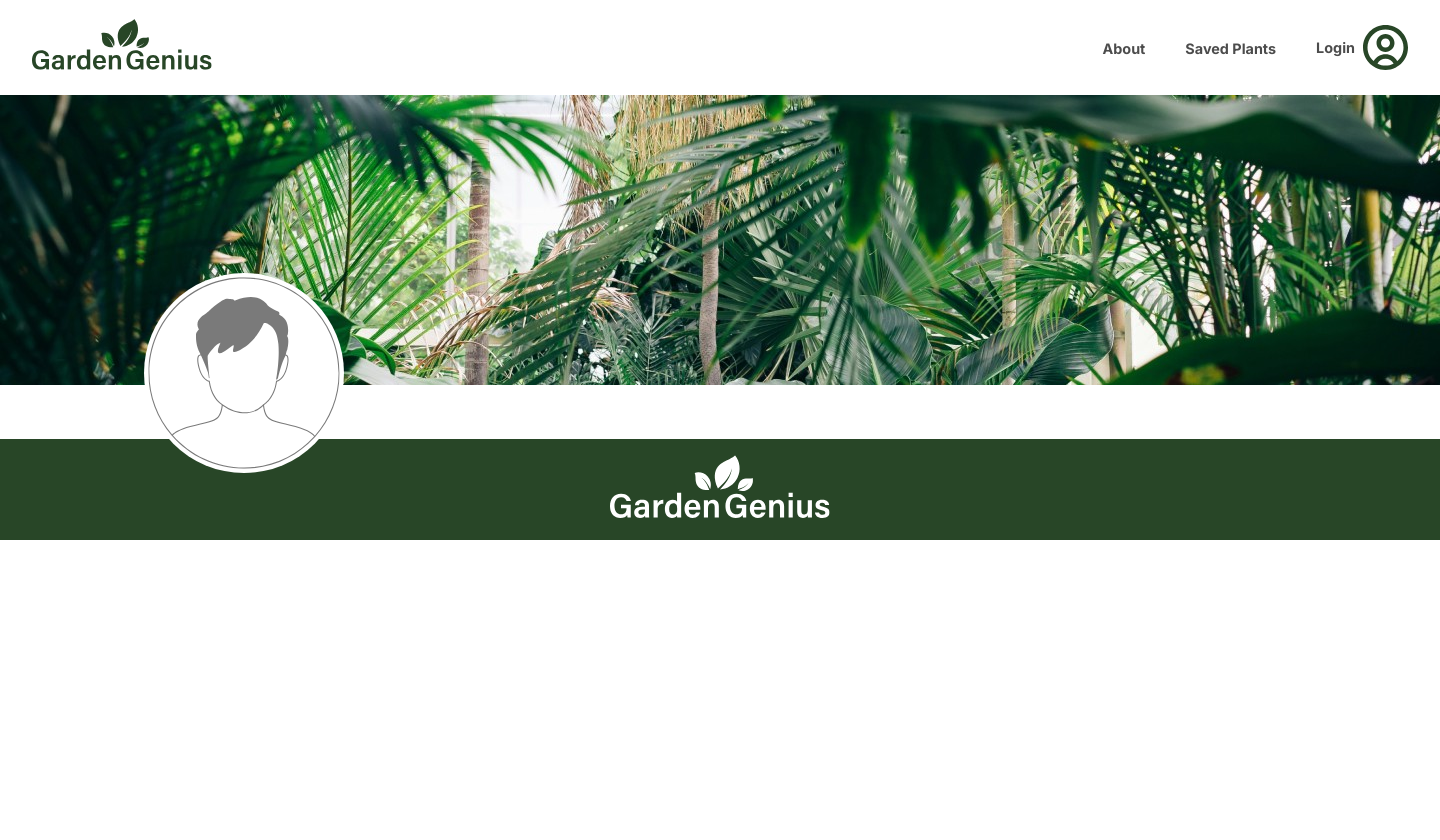
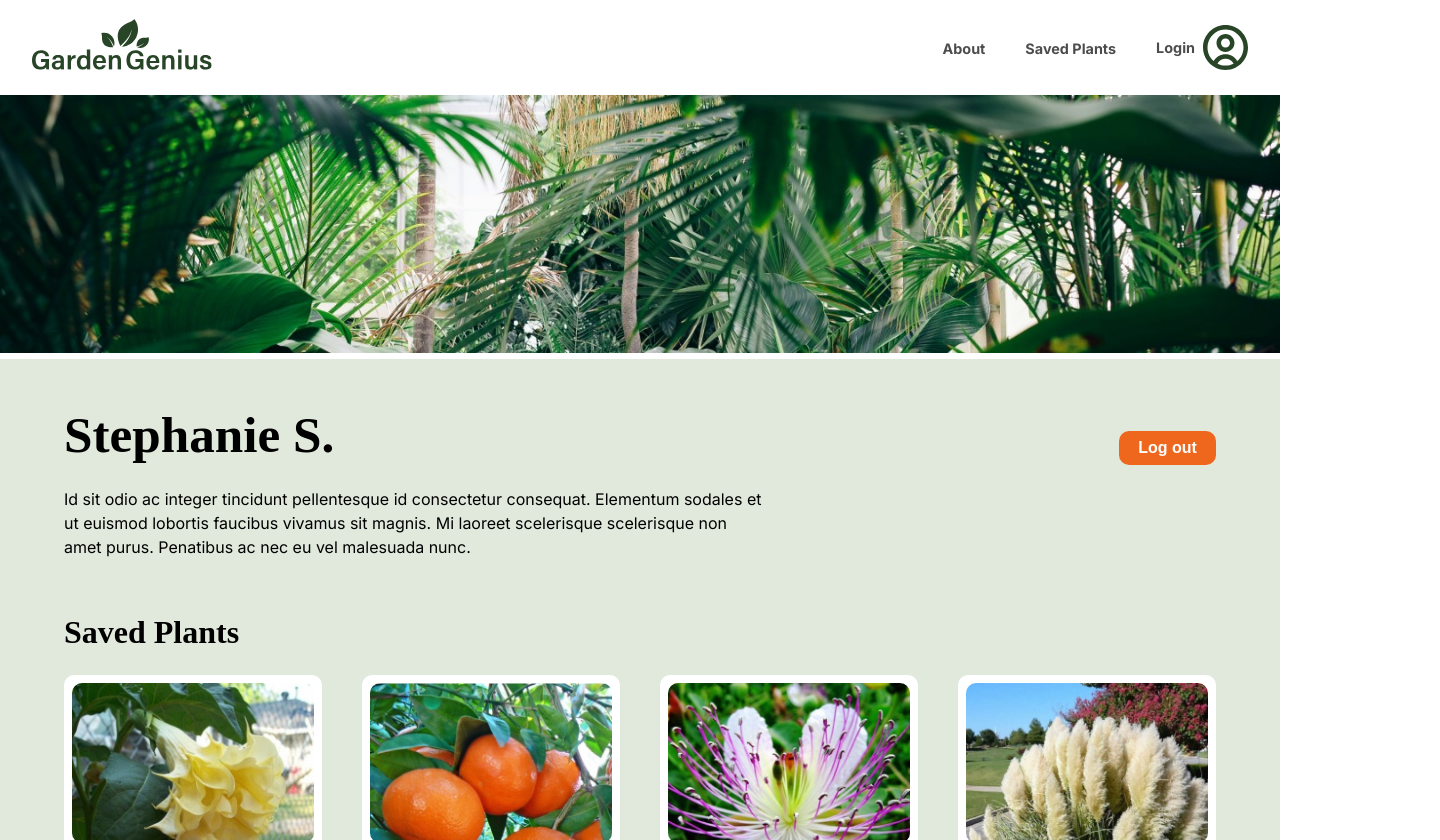
Before and after one commit to jasin1/garden-genius-V2, a React (Vite) app: page /profile in a window 1280 px wide. Shown: the top 840 px of the page, 1440 px wide, since content can reach past the window. Before the commit the page ends 800 px from the top, so only its background shows below. Built offline with nearby package versions, Linux system fonts and the light colour scheme; a web font is replaced by a local one.

Commit message:
I need to revise css

```diff
--- a/src/index.css
+++ b/src/index.css
@@ -57,13 +57,13 @@ body {
 }
 
 main{
-  width: 100%;
+  /*width: 100%;*/
   /*display: flex;*/
   /*justify-content: center;*/
 }
 
 article{
-  width: 1440px;
+  /*width: 1440px;*/
 }
 
 section{
@@ -90,6 +90,7 @@ h1, h2, h3, h4{
 
 h1 {
   font-size: 3.2em;
+  margin-bottom: 1.5rem;
 }
 
 h2{
@@ -131,3 +132,9 @@ button{
   background: var(--color-orange);
   color: var(--color-white);
 }
+
+.suggested{
+  background: var(--color-light-green);
+  padding: 3rem 4rem;
+  /*border: 1px solid red;*/
+}
--- a/src/pages/profile/profile.css
+++ b/src/pages/profile/profile.css
@@ -1,12 +1,29 @@
 
 
 .hero{
+    /*position: relative;*/
+}
+
+.avatar-container{
     position: relative;
+    width: 100%;
 }
 
 .avatar-wrapper{
     width: 200px;
     position: absolute;
     left: 10%;
-    top: 60%;
+    top: -60%;
 }
+
+.block-top{
+    display: flex;
+    justify-content: space-between;
+    margin-bottom: 3.5rem;
+}
+
+.btn-wrapper{
+    display: flex;
+    align-items: flex-start;
+    justify-content: right;
+}
--- a/src/pages/profile/profile.jsx
+++ b/src/pages/profile/profile.jsx
@@ -2,22 +2,58 @@ import './profile.css';
 import Navigation from "../../components/Navigation/Navigation.jsx";
 import PlantCard from "../../components/PlantCard/PlantCard.jsx";
 import Hero from "../../assets/profile-hero.jpg";
-import Avatar from "../../assets/user-avatar.svg";
 import Footer from "../../components/Footer/Footer.jsx";
+import plantImg01 from "../../assets/dummie-plant-01.jpg";
+import plantImg02 from "../../assets/dummie-plant-02.jpg";
+import plantImg03 from "../../assets/dummie-plant-03.jpg";
+import plantImg04 from "../../assets/dummie-plant-04.jpg";
 
-function profile(){
-    return(
+function profile() {
+    return (
         <main>
             <article>
                 <Navigation/>
                 <header className="hero">
-                    <div className="avatar-wrapper">
-                        <img src={Avatar} alt=""/>
-                    </div>
                     <img src={Hero} alt="Hero image for the profile page"/>
                 </header>
-                <section className="container">
+                <section className="suggested">
+                    <div className="block-top">
+                        <div className="heading-block">
+                            <h1>Stephanie S.</h1>
+                            <p>Id sit odio ac integer tincidunt pellentesque id consectetur consequat. Elementum sodales
+                                et ut euismod lobortis faucibus vivamus sit magnis. Mi laoreet scelerisque scelerisque
+                                non amet purus. Penatibus ac nec eu vel malesuada nunc. </p>
+                        </div>
+                        <div className="btn-wrapper">
+                            <button className="btn-orange">Log out</button>
+                        </div>
+                    </div>
 
+                    <div className="container">
+                        <h2>Saved Plants</h2>
+                        <div className="grid">
+                            <PlantCard
+                                plantName="Plant Name"
+                                subName="a long plant subname weet je wel"
+                                image={plantImg01}
+                            />
+                            <PlantCard
+                                plantName="Plant Name"
+                                subName="a long plant subname weet je wel"
+                                image={plantImg02}
+                            />
+                            <PlantCard
+                                plantName="Plant Name"
+                                subName="a long plant subname weet je wel"
+                                image={plantImg03}
+                            />
+                            <PlantCard
+                                plantName="Plant Name"
+                                subName="a long plant subname weet je wel"
+                                image={plantImg04}
+                            />
+                        </div>
+                    </div>
                 </section>
                 <Footer/>
             </article>
--- a/src/pages/search/search.css
+++ b/src/pages/search/search.css
@@ -50,10 +50,7 @@
     color: var(--color-gray);
 }
 
-.suggested{
-    background: var(--color-light-green);
-    padding: 3rem 4rem;
-}
+
 
 .grid{
     display: grid;
@@ -65,5 +62,4 @@
     height: 100%;
     padding: .8rem 2rem;
     font-size: 1.2rem;
-
 }
```
